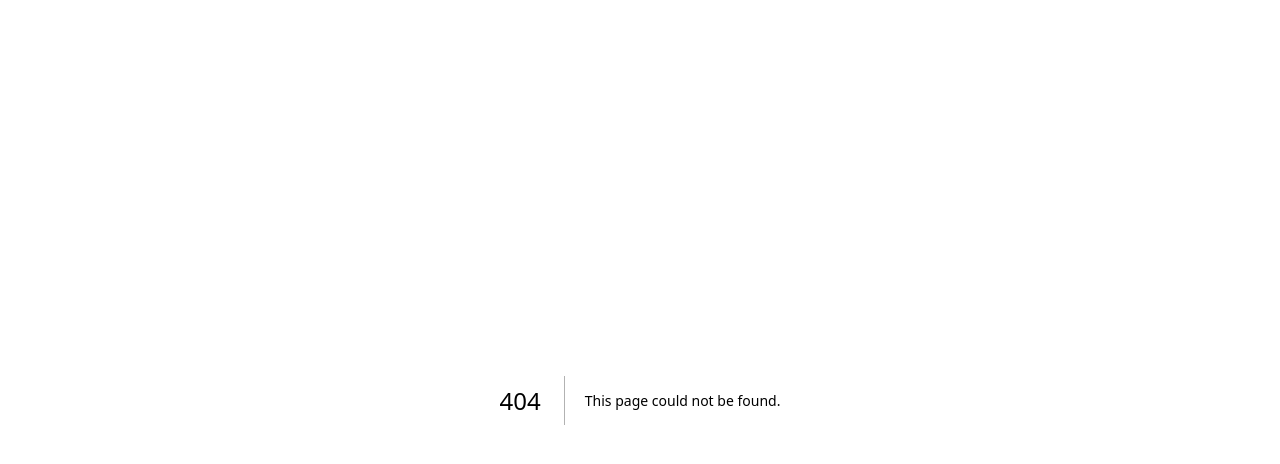
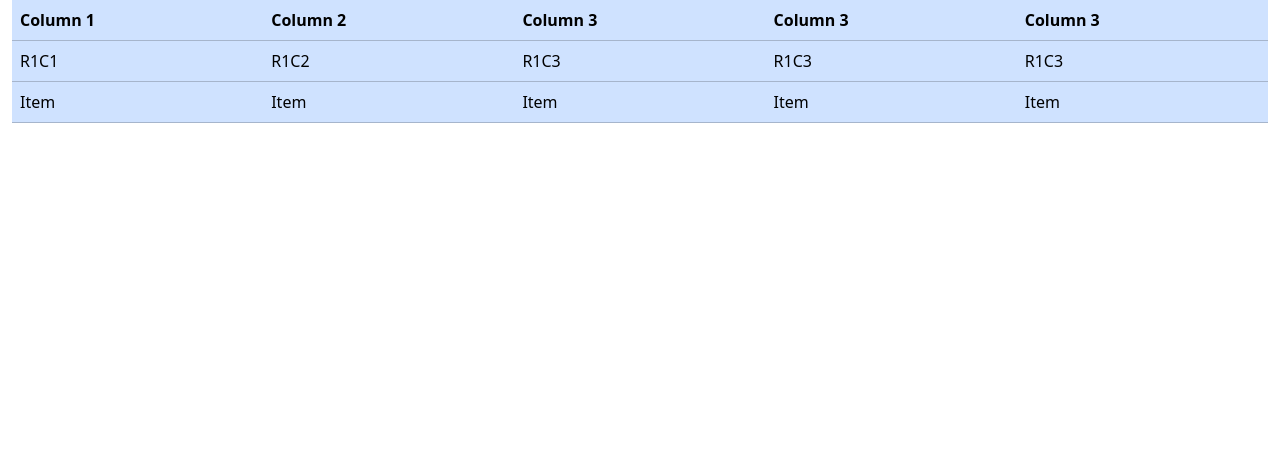
Before and after one commit to mjbraun95/ctrl-c-content-moderator, a Next.js app: page /dashboard in a window 1280 px wide. Before the commit this address had no page. Shown: the top 464 px of the page. Built offline with nearby package versions, Linux system fonts and the light colour scheme.

Commit message:
Basic Layout

```diff
--- /dev/null
+++ b/components/Table.jsx
@@ -0,0 +1,36 @@
+import React from 'react'
+
+export default function Table() {
+  return (
+    <div className="table-responsive">
+        <table className="table table-primary">
+            <thead>
+                <tr>
+                    <th scope="col">Column 1</th>
+                    <th scope="col">Column 2</th>
+                    <th scope="col">Column 3</th>
+                    <th scope="col">Column 3</th>
+                    <th scope="col">Column 3</th>
+                </tr>
+            </thead>
+            <tbody>
+                <tr className="">
+                    <td scope="row">R1C1</td>
+                    <td>R1C2</td>
+                    <td>R1C3</td>
+                    <td>R1C3</td>
+                    <td>R1C3</td>
+                </tr>
+                <tr className="">
+                    <td scope="row">Item</td>
+                    <td>Item</td>
+                    <td>Item</td>
+                    <td>Item</td>
+                    <td>Item</td>
+                </tr>
+            </tbody>
+        </table>
+    </div>
+
+  )
+}
--- a/package.json
+++ b/package.json
@@ -9,6 +9,7 @@
     "lint": "next lint"
   },
   "dependencies": {
+    "bootstrap": "^5.3.2",
     "firebase": "^10.7.1",
     "next": "14.0.4",
     "react": "^18",
--- a/pages/_app.js
+++ b/pages/_app.js
@@ -1,4 +1,5 @@
 import '@/styles/globals.css'
+import 'bootstrap/dist/css/bootstrap.css'
 
 export default function App({ Component, pageProps }) {
   return <Component {...pageProps} />
--- /dev/null
+++ b/pages/dashboard.jsx
@@ -0,0 +1,10 @@
+import Table from '@/components/Table'
+import React from 'react'
+
+export default function dashboard() {
+  return (
+    <div className="container-fluid">
+      <Table></Table>
+    </div>
+  )
+}
--- a/styles/globals.css
+++ b/styles/globals.css
@@ -1,107 +1 @@
-:root {
-  --max-width: 1100px;
-  --border-radius: 12px;
-  --font-mono: ui-monospace, Menlo, Monaco, 'Cascadia Mono', 'Segoe UI Mono',
-    'Roboto Mono', 'Oxygen Mono', 'Ubuntu Monospace', 'Source Code Pro',
-    'Fira Mono', 'Droid Sans Mono', 'Courier New', monospace;
-
-  --foreground-rgb: 0, 0, 0;
-  --background-start-rgb: 214, 219, 220;
-  --background-end-rgb: 255, 255, 255;
-
-  --primary-glow: conic-gradient(
-    from 180deg at 50% 50%,
-    #16abff33 0deg,
-    #0885ff33 55deg,
-    #54d6ff33 120deg,
-    #0071ff33 160deg,
-    transparent 360deg
-  );
-  --secondary-glow: radial-gradient(
-    rgba(255, 255, 255, 1),
-    rgba(255, 255, 255, 0)
-  );
-
-  --tile-start-rgb: 239, 245, 249;
-  --tile-end-rgb: 228, 232, 233;
-  --tile-border: conic-gradient(
-    #00000080,
-    #00000040,
-    #00000030,
-    #00000020,
-    #00000010,
-    #00000010,
-    #00000080
-  );
-
-  --callout-rgb: 238, 240, 241;
-  --callout-border-rgb: 172, 175, 176;
-  --card-rgb: 180, 185, 188;
-  --card-border-rgb: 131, 134, 135;
-}
-
-@media (prefers-color-scheme: dark) {
-  :root {
-    --foreground-rgb: 255, 255, 255;
-    --background-start-rgb: 0, 0, 0;
-    --background-end-rgb: 0, 0, 0;
-
-    --primary-glow: radial-gradient(rgba(1, 65, 255, 0.4), rgba(1, 65, 255, 0));
-    --secondary-glow: linear-gradient(
-      to bottom right,
-      rgba(1, 65, 255, 0),
-      rgba(1, 65, 255, 0),
-      rgba(1, 65, 255, 0.3)
-    );
-
-    --tile-start-rgb: 2, 13, 46;
-    --tile-end-rgb: 2, 5, 19;
-    --tile-border: conic-gradient(
-      #ffffff80,
-      #ffffff40,
-      #ffffff30,
-      #ffffff20,
-      #ffffff10,
-      #ffffff10,
-      #ffffff80
-    );
-
-    --callout-rgb: 20, 20, 20;
-    --callout-border-rgb: 108, 108, 108;
-    --card-rgb: 100, 100, 100;
-    --card-border-rgb: 200, 200, 200;
-  }
-}
-
-* {
-  box-sizing: border-box;
-  padding: 0;
-  margin: 0;
-}
-
-html,
-body {
-  max-width: 100vw;
-  overflow-x: hidden;
-}
-
-body {
-  color: rgb(var(--foreground-rgb));
-  background: linear-gradient(
-      to bottom,
-      transparent,
-      rgb(var(--background-end-rgb))
-    )
-    rgb(var(--background-start-rgb));
-}
-
-a {
-  color: inherit;
-  text-decoration: none;
-}
-
-@media (prefers-color-scheme: dark) {
-  html {
-    color-scheme: dark;
-  }
-}
+/* First I'll define the CSS variable sO */
```
Also changed, not shown: pages/index.js (deleted, +0 -114 lines), pages/index.jsx (added, +19 -0 lines), 1 other file (tests, documents, lock files or other folders).
